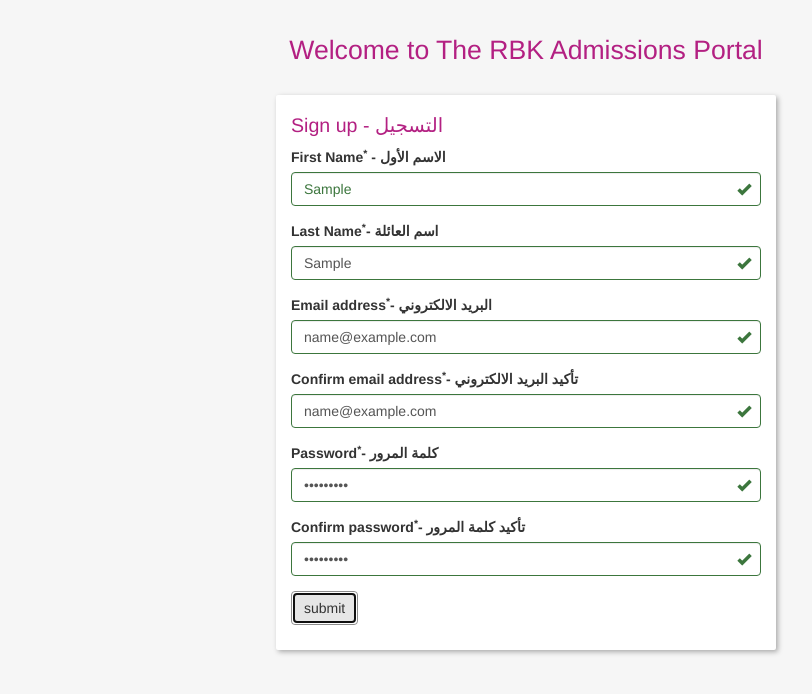
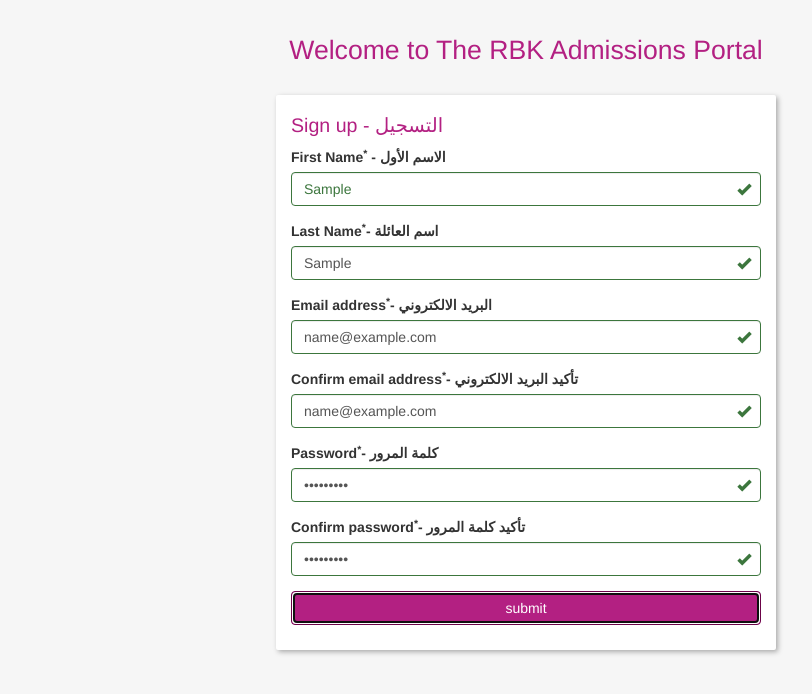
Before and after one commit to RBKProjects/__rbkSiteSystem, a website: page client/index.html at #/signup in a window 1280 px wide. Both pictures are taken after typing "Sample", "Sample", "name@example.com", "name@example.com", "Sample123", "Sample123" into the empty fields and a click on the button "submit". Shown: the part 74-768 px from the top of the page, without its empty margins (114-926 px from the left). Drawn offline with nearby package versions, Linux system fonts and the light colour scheme; no server answers.

Commit message:
(fix) style

```diff
--- a/client/_css/style.css
+++ b/client/_css/style.css
@@ -1,6 +1,25 @@
 /*
 RBK logo color: #b32082
 */
+.btn-default {
+  color: #FFF;
+  /*background-color: #fff;*/
+  background-color: #b32082;
+  border-color: #ccc;
+}
+
+.btn-default:focus,
+.btn-default.focus {
+  color: #FFF;
+  background-color: #b32082;
+  border-color: #6b0348;
+}
+.btn-default:hover {
+  color: #cfcfcf;
+  background-color: #b32082;
+  border-color: #6b0348;
+}
+
 
 .form-control:focus {
   border-color: #ca80b1;
--- a/client/app/auth/signup.html
+++ b/client/app/auth/signup.html
@@ -24,7 +24,7 @@
     <label>Confirm password<sup>*</sup>- تأكيد كلمة المرور</label>
     <input type="password" class="form-control" id="confirmPassword" placeholder="Confirm Password..">
 </div>
-<button ng-click="signup(user)" class="btn btn-default" id="valSignUp">submit</button>
+<button ng-click="signup(user)" class="btn btn-default btn-block" id="valSignUp">submit</button>
 <script src="../../_js/formHelper.js"></script>
 
 
```
Also changed, not shown: client/app/auth/verify.html (+2 -2 lines), client/app/updateInfo/updateInfo.html (+1 -1 lines).
